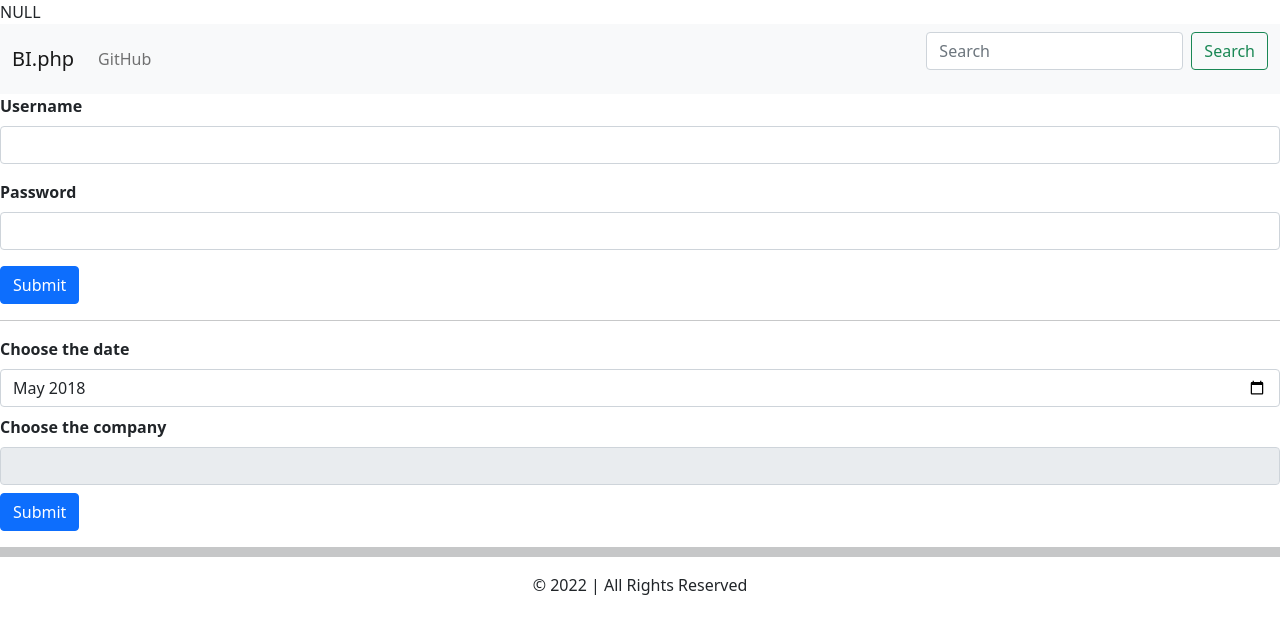
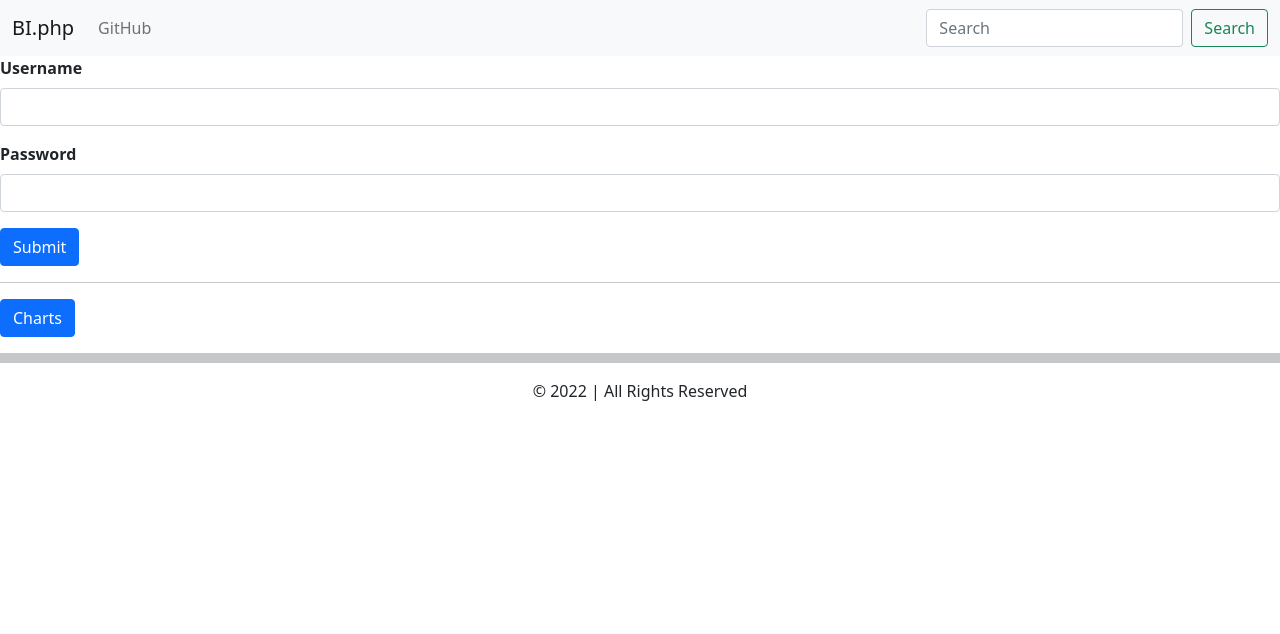
Before and after one commit to dudushy/BI.php, a CodeIgniter app: page /bi/ in a window 1280 px wide. Shown: the top 634 px of the page. Run offline with CodeIgniter, Linux system fonts and the light colour scheme.

Commit message:
some minor tweaks

```diff
--- a/xampp/htdocs/bi/application/controllers/Graph.php
+++ b/xampp/htdocs/bi/application/controllers/Graph.php
@@ -10,8 +10,6 @@
 
 	public function index() {
 		$data['content'] = 'graph/index';
-
-		var_dump(json_decode(file_get_contents("ignore/help.json"), true));
 
 		$this->load->view('model', $data);
 	}
@@ -58,13 +56,6 @@
 	public function chart() {
 		$data = $this->input->post();
 
-		list($ano, $mes) = explode("-", $data['date']);
-		echo "ano: " . $ano;
-		echo " | mes: " . $mes;
-		//$company = $data['company'];
-
-		$data['charts'] = $this->Model_Graph->getISO_one($ano, $mes);
-
 		$this->load->view('graph/charts', $data);
 	}
 }
--- a/xampp/htdocs/bi/application/views/graph/index.php
+++ b/xampp/htdocs/bi/application/views/graph/index.php
@@ -16,18 +16,6 @@
 	</form>
 	<hr>
 	<form method="POST" action="<?php echo base_url('graph/chart'); ?>">
-		<div class="mb-2">
-			<label for="date" class="form-label">
-				<b>Choose the date</b>
-			</label>
-			<input type="month" class="form-control" id="date" name="date" min="2018-03" value="2018-05">
-		</div>
-		<div class="mb-2">
-			<label for="company" class="form-label">
-				<b>Choose the company</b>
-			</label>
-			<input type="text" class="form-control" id="company" name="company" disabled>
-		</div>
-		<button type="submit" class="btn btn-primary">Submit</button>
+		<button type="submit" class="btn btn-primary">Charts</button>
 	</form>
 </div>
```
Also changed, not shown: xampp/htdocs/bi/application/views/graph/charts.php (+22 -8 lines).
